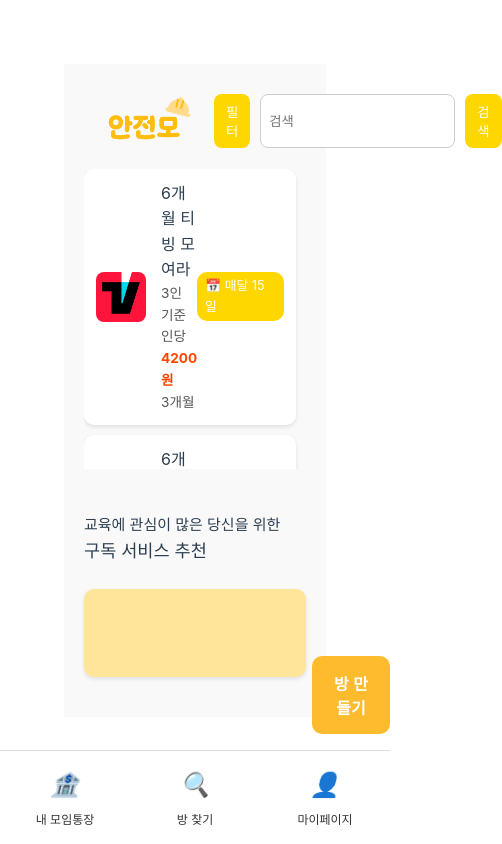
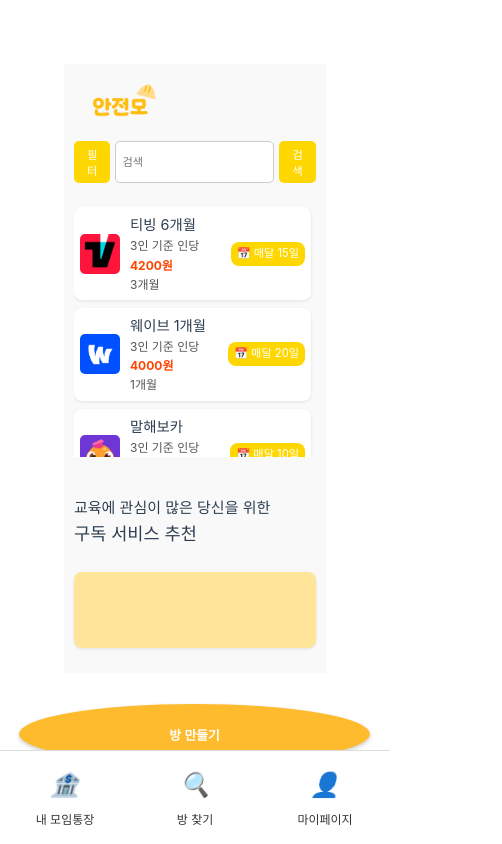
Before and after one commit to MoguMogu-KB/AJM-FE, a Vue app: page /accountlist in a window 390 px wide. Shown: the whole page, 502 px wide, since content can reach past the window. Built offline with nearby package versions, Linux system fonts and the light colour scheme; the HTML template or start-up script is replaced by a standard one.

Commit message:
Feat: AccountList.vue 필터 내용 추가 및 위치 수정
- 필터 내용 추가
- 전반적 수정 및 모바일 반응형 화면 수정

```diff
--- a/src/pages/list/AccountList.vue
+++ b/src/pages/list/AccountList.vue
@@ -2,70 +2,116 @@
   <div class="account-list-container">
     <header class="header">
       <img src="../../assets/ajmlogo.png" alt="안전모 로고" class="logo" />
+    </header>
     <div class="filter-search">
-          <button class="filter-button">필터</button>
+      <div class="dropdown">
+        <button class="filter-button" @click="toggleDropdown">
+          필터
+        </button>
+        <ul v-if="showDropdown" class="dropdown-menu">
+          <li
+            v-for="(category, index) in categories"
+            :key="index"
+            @click="selectCategory(category)"
+            class="dropdown-item"
+          >
+            {{ category }}
+          </li>
+        </ul>
+      </div>
       <input type="text" placeholder="검색" class="search-input" />
       <button class="search-button">검색</button>
-          <Footer />
     </div>
-      </header>
-
+    <br />
     <div class="account-scroll-container">
-        <div class="account-card" v-for="(account, index) in accounts" :key="index">
+      <div
+        class="account-card"
+        v-for="(account, index) in filteredAccounts"
+        :key="index"
+      >
         <img :src="account.logo" alt="통장 로고" class="account-logo" />
         <div class="account-info">
           <h3>{{ account.title }}</h3>
-            <p>3인 기준 인당 <span class="amount">{{ account.price }}원</span></p>
+          <p>
+            3인 기준 인당 <span class="amount">{{ account.price }}원</span>
+          </p>
           <p>{{ account.duration }}</p>
         </div>
         <span class="badge">📅 {{ account.date }}</span>
       </div>
     </div>
-
-      <br>
+    <br />
     <h4>교육에 관심이 많은 당신을 위한</h4>
     <h3>구독 서비스 추천</h3>
-     <br>
+    <br />
     <div class="recommendation-card">
-        <br>
-        <br>
+      <br />
+      <br />
     </div>
     <button class="create-room-button">방 만들기</button>
+    <Footer />
   </div>
 </template>
 
 <script setup>
-  import { ref } from "vue";
-  import Footer from '@/components/common/Footer.vue';
+import { ref, computed } from "vue";
+import Footer from "@/components/common/Footer.vue";
+
+const showDropdown = ref(false);
+const selectedCategory = ref("");
+const categories = [
+  "티빙",
+  "웨이브",
+  "디즈니플러스",
+  "왓챠",
+  "말해보카",
+  "밀리의서재",
+];
 
 const accounts = ref([
   {
     logo: new URL("../../assets/tving.png", import.meta.url).href,
-      title: "6개월 티빙 모여라",
+    title: "티빙 6개월",
     price: "4200",
     duration: "3개월",
     date: "매달 15일",
   },
   {
-      logo: new URL("../../assets/tving.png", import.meta.url).href,
-      title: "6개월 티빙 모여라",
-      price: "4200",
-      duration: "3개월",
-      date: "매달 15일",
+    logo: new URL("../../assets/wavve.png", import.meta.url).href,
+    title: "웨이브 1개월",
+    price: "4000",
+    duration: "1개월",
+    date: "매달 20일",
   },
   {
-      logo: new URL("../../assets/tving.png", import.meta.url).href,
-      title: "6개월 티빙 모여라",
-      price: "4200",
-      duration: "3개월",
-      date: "매달 15일",
+    logo: new URL("../../assets/malhaevoca.png", import.meta.url).href,
+    title: "말해보카",
+    price: "55000",
+    duration: "12개월",
+    date: "매달 10일",
   },
 ]);
+
+const toggleDropdown = () => {
+  showDropdown.value = !showDropdown.value;
+};
+
+const selectCategory = (category) => {
+  selectedCategory.value = category;
+  showDropdown.value = false;
+};
+
+const filteredAccounts = computed(() => {
+  if (!selectedCategory.value) return accounts.value;
+  return accounts.value.filter((account) =>
+    account.title.includes(selectedCategory.value)
+  );
+});
 </script>
 
 <style scoped>
 .account-list-container {
-    padding: 20px;
+  padding: 10px;
   background-color: #f9f9f9;
 }
 
@@ -77,12 +123,43 @@
 }
 
 .logo {
-    width: 130px;
+  width: 100px;
 }
 
 .filter-search {
   display: flex;
-    gap: 10px;
+  gap: 5px;
+}
+
+.dropdown {
+  position: relative;
+  display: inline-block;
+}
+
+.dropdown-menu {
+  position: absolute;
+  top: 100%;
+  left: 0;
+  background-color: white;
+  box-shadow: 0 2px 4px rgba(0, 0, 0, 0.1);
+  border-radius: 5px;
+  z-index: 1000;
+  width: 150px;
+  padding: 0;
+  list-style: none;
+  margin: 0;
+}
+
+.dropdown-item {
+  padding: 10px;
+  cursor: pointer;
+  font-size: 0.9rem;
+  color: #333;
+}
+
+.dropdown-item:hover {
+  background-color: #fdbb2d;
+  color: white;
 }
 
 .filter-button,
@@ -90,23 +167,25 @@
   background-color: #ffd700;
   color: white;
   border: none;
-    padding: 8px 12px;
-    border-radius: 8px;
+  padding: 6px 10px;
+  border-radius: 5px;
+  font-size: 0.8rem;
   cursor: pointer;
 }
 
 .search-input {
   flex: 1;
-    padding: 8px;
+  padding: 6px;
+  font-size: 0.8rem;
   border: 1px solid #ccc;
-    border-radius: 8px;
+  border-radius: 5px;
 }
 
 .account-scroll-container {
-    max-height: 300px;
+  max-height: 250px;
   overflow-y: scroll;
-    margin-bottom: 20px;
-    padding-right: 10px;
+  margin-bottom: 15px;
+  padding-right: 5px;
 }
 
 .account-card {
@@ -114,30 +193,31 @@
   align-items: center;
   justify-content: space-between;
   background-color: white;
-    padding: 12px;
-    margin-bottom: 10px;
-    border-radius: 10px;
-    box-shadow: 0 2px 4px rgba(0, 0, 0, 0.1);
+  padding: 8px;
+  margin-bottom: 8px;
+  border-radius: 8px;
+  box-shadow: 0 1px 3px rgba(0, 0, 0, 0.1);
+  font-size: 0.8rem;
 }
 
 .account-logo {
-    width: 50px;
-    height: 50px;
-    border-radius: 8px;
+  width: 40px;
+  height: 40px;
+  border-radius: 5px;
 }
 
 .account-info {
   flex: 1;
-    margin-left: 15px;
+  margin-left: 10px;
 }
 
 .account-info h3 {
-    font-size: 1rem;
+  font-size: 0.9rem;
   margin: 0;
 }
 
 .account-info p {
-    font-size: 0.85rem;
+  font-size: 0.75rem;
   color: #555;
 }
 
@@ -147,42 +227,70 @@
 }
 
 .badge {
-    font-size: 0.8rem;
+  font-size: 0.7rem;
   background-color: #ffd700;
   color: white;
-    padding: 4px 8px;
-    border-radius: 10px;
+  padding: 3px 6px;
+  border-radius: 8px;
 }
 
 .recommendation-card {
   background-color: #ffe599;
-    border-radius: 10px;
-    padding: 20px;
+  border-radius: 8px;
+  padding: 15px;
   text-align: center;
-    margin-bottom: 20px;
-    box-shadow: 0 2px 4px rgba(0, 0, 0, 0.1);
-  }
-
-  .recommendation-card h3 {
-    font-size: 1rem;
-    color: #333;
+  margin-bottom: 15px;
+  box-shadow: 0 1px 3px rgba(0, 0, 0, 0.1);
+  font-size: 0.9rem;
 }
 
 .create-room-button {
   display: block;
-    width: 20%;
-    padding: 15px;
+  width: 60px;
+  height: 60px;
+  padding: 0;
   background-color: #fdbb2d;
   color: white;
   border: none;
-    border-radius: 10px;
-    font-size: 1rem;
+  border-radius: 50%;
+  font-size: 0.8rem;
   font-weight: bold;
   cursor: pointer;
   text-align: center;
   position: fixed;
-    bottom: 110px;
-    right: 0;
+  bottom: 80px;
+  right: 20px;
   z-index: 1000;
+  display: flex;
+  align-items: center;
+  justify-content: center;
+  box-shadow: 0 2px 4px rgba(0, 0, 0, 0.2);
+}
+
+.create-room-button:hover {
+  background-color: #e8a326;
+}
+
+@media screen and (max-width: 768px) {
+  .filter-button,
+  .search-button {
+    padding: 5px 8px;
+    font-size: 0.7rem;
+  }
+
+  .search-input {
+    font-size: 0.7rem;
+  }
+
+  .account-card {
+    padding: 6px;
+    font-size: 0.7rem;
+  }
+
+  .create-room-button {
+    width: 90%;
+    padding: 8px;
+    font-size: 0.8rem;
+  }
 }
 </style>
```
Lines whose indentation alone changed are shown as unchanged.
